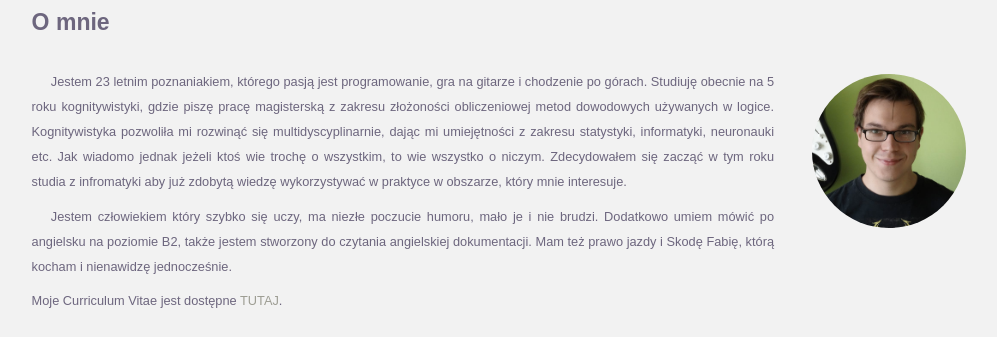
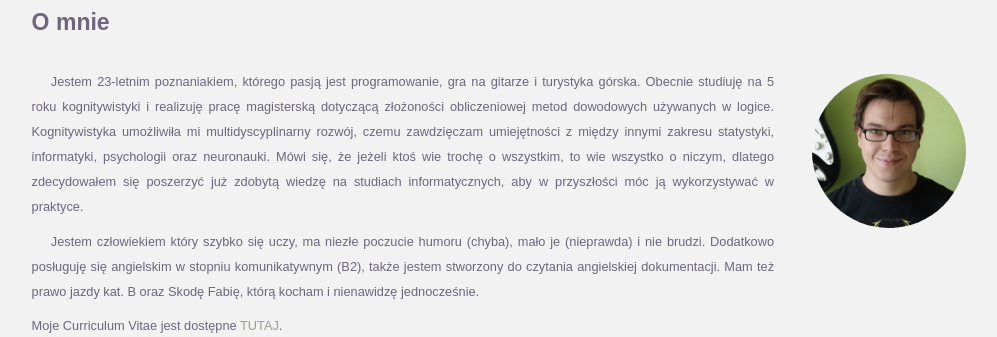
Before and after one commit to matiduck/matiduck.github.io, a plain HTML site: page index.html in a window 1280 px wide. Shown: the part 160-497 px from the top of the page, without its empty margins (122-1119 px from the left). Drawn offline with Linux system fonts and the light colour scheme.

Commit message:
description

```diff
--- a/index.html
+++ b/index.html
@@ -19,10 +19,10 @@
             </div>
             <h1>O mnie</h1>
             <p>
-                Jestem 23 letnim poznaniakiem, którego pasją jest programowanie, gra na gitarze i chodzenie po górach. Studiuję obecnie na 5 roku kognitywistyki, gdzie piszę pracę magisterską z zakresu złożoności obliczeniowej metod dowodowych używanych w logice. Kognitywistyka pozwoliła mi rozwinąć się multidyscyplinarnie, dając mi umiejętności z zakresu statystyki, informatyki, neuronauki etc. Jak wiadomo jednak jeżeli ktoś wie trochę o wszystkim, to wie wszystko o niczym. Zdecydowałem się zacząć w tym roku studia z infromatyki aby już zdobytą wiedzę wykorzystywać w praktyce w obszarze, który mnie interesuje.
+                Jestem 23-letnim poznaniakiem, którego pasją jest programowanie, gra na gitarze i turystyka górska. Obecnie studiuję na 5 roku kognitywistyki i realizuję pracę magisterską dotyczącą złożoności obliczeniowej metod dowodowych używanych w logice. Kognitywistyka umożliwiła mi multidyscyplinarny rozwój, czemu zawdzięczam umiejętności z między innymi zakresu statystyki, informatyki, psychologii oraz neuronauki. Mówi się, że jeżeli ktoś wie trochę o wszystkim, to wie wszystko o niczym, dlatego zdecydowałem się poszerzyć już zdobytą wiedzę na studiach informatycznych, aby w przyszłości móc ją wykorzystywać w praktyce.
             </p>
             <p>
-              Jestem człowiekiem który szybko się uczy, ma niezłe poczucie humoru, mało je i nie brudzi. Dodatkowo umiem mówić po angielsku na poziomie B2, także jestem stworzony do czytania angielskiej dokumentacji. Mam też prawo jazdy i Skodę Fabię, którą kocham i nienawidzę jednocześnie.
+              Jestem człowiekiem który szybko się uczy, ma niezłe poczucie humoru (chyba), mało je (nieprawda) i nie brudzi. Dodatkowo posługuję się angielskim w stopniu komunikatywnym (B2), także jestem stworzony do czytania angielskiej dokumentacji. Mam też prawo jazdy kat. B  oraz Skodę Fabię, którą kocham i nienawidzę jednocześnie.
             </p>
             <p style="text-indent: 0">Moje Curriculum Vitae jest dostępne <a href="cv/curriculum-vitae.pdf">TUTAJ</a>.</p>
         </div>
```
